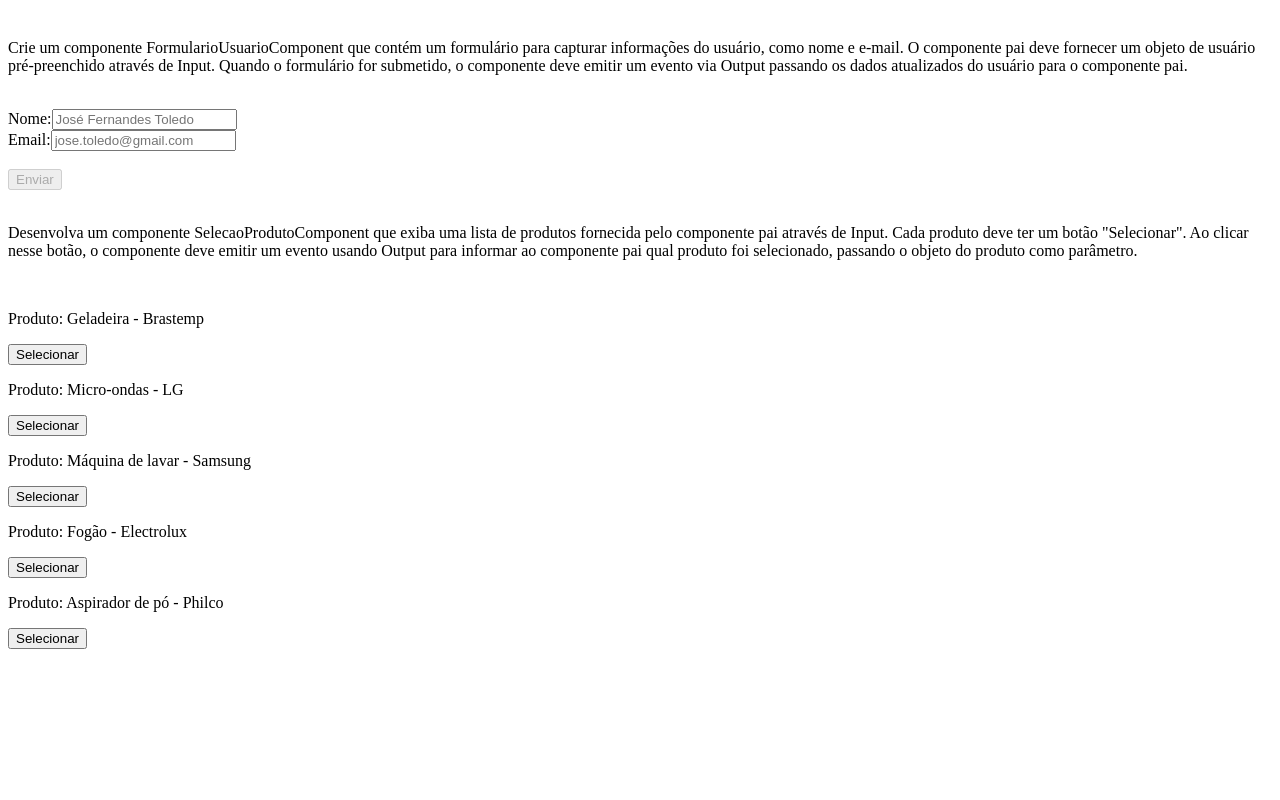
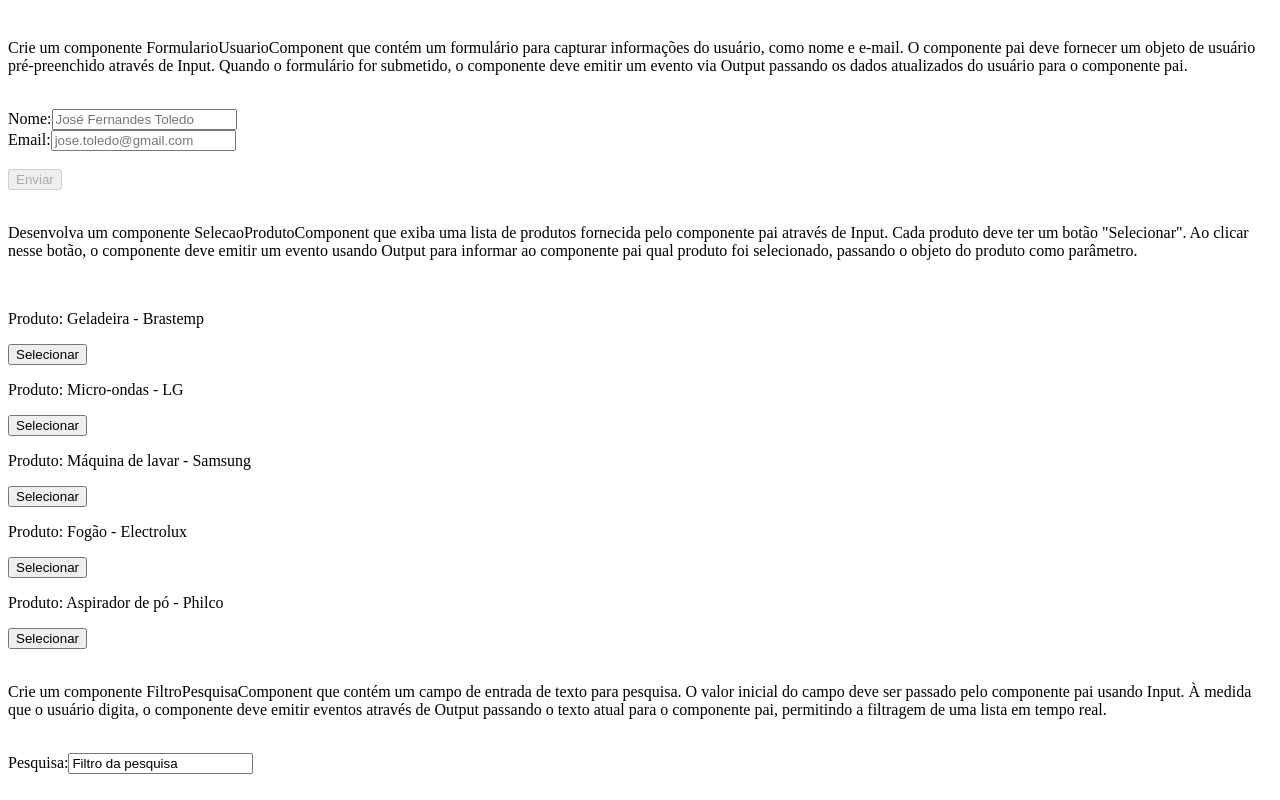
Before and after one commit to MarceloCabral98sp/angular-challenges, an Angular app: page / in a window 1280 px wide. Shown: the part 500-1300 px from the top of the page. Before the commit the page ends 1157 px from the top, so only its background shows below. Built offline with nearby package versions, Linux system fonts and the light colour scheme.

Commit message:
feat: exec 5

```diff
--- a/src/app/app.component.html
+++ b/src/app/app.component.html
@@ -19,3 +19,7 @@
 <br>
 
 <app-selecao-produto [listaProdutos]="listaProdutos" (produtoId)="onProdutoSelecionado($event)"></app-selecao-produto>
+
+<br>
+
+<app-filtro-pesquisa (filtragem)="onPesquisaFiltrada($event)" [filtroPesquisa]="filtroPesquisa"></app-filtro-pesquisa>
--- a/src/app/app.component.ts
+++ b/src/app/app.component.ts
@@ -29,6 +29,8 @@ export class AppComponent {
     { id: 5, nome: 'Aspirador de pó', marca: 'Philco' },
   ];
 
+  public filtroPesquisa = "Filtro da pesquisa";
+
   onValueEmitted(number: number) {
     this.initialValue = number;
   }
@@ -53,4 +55,9 @@ export class AppComponent {
       alert(`A tarefa "${produto.nome}" foi selecionado`);
     }
   }
+
+  onPesquisaFiltrada(evento: any) {
+    this.filtroPesquisa = evento;
+    console.log(this.filtroPesquisa)
+  }
 }
--- a/src/app/app.module.ts
+++ b/src/app/app.module.ts
@@ -9,6 +9,7 @@ import { ListaTarefasComponent } from './components/lista-tarefas/lista-tarefas.
 import { FormularioUsuarioComponent } from './components/formulario-usuario/formulario-usuario.component';
 import { ReactiveFormsModule } from '@angular/forms';
 import { SelecaoProdutoComponent } from './components/selecao-produto/selecao-produto.component';
+import { FiltroPesquisaComponent } from './components/filtro-pesquisa/filtro-pesquisa.component';
 
 @NgModule({
   declarations: [
@@ -17,7 +18,8 @@ import { SelecaoProdutoComponent } from './components/selecao-produto/selecao-pr
     ContadorComponent,
     ListaTarefasComponent,
     FormularioUsuarioComponent,
-    SelecaoProdutoComponent
+    SelecaoProdutoComponent,
+    FiltroPesquisaComponent
   ],
   imports: [
     BrowserModule,
--- /dev/null
+++ b/src/app/components/filtro-pesquisa/filtro-pesquisa.component.html
@@ -0,0 +1,11 @@
+<p>Crie um componente FiltroPesquisaComponent que contém um campo de entrada de texto para pesquisa. O valor inicial do campo deve ser passado pelo componente pai usando Input. À medida que o usuário digita, o componente deve emitir eventos através de Output passando o texto atual para o componente pai, permitindo a filtragem de uma lista em tempo real.</p>
+<br>
+<div>
+    <form [formGroup]="formulario">
+        <div>
+            <label for="pesquisa">Pesquisa:</label>
+            <input type="text" id="pesquisa" formControlName="pesquisa">
+        </div>
+        <br>
+    </form>
+</div>
--- /dev/null
+++ b/src/app/components/filtro-pesquisa/filtro-pesquisa.component.ts
@@ -0,0 +1,35 @@
+import { Component, EventEmitter, Input, OnInit, Output } from '@angular/core';
+import { FormBuilder, FormGroup, Validators } from '@angular/forms';
+
+@Component({
+  selector: 'app-filtro-pesquisa',
+  templateUrl: './filtro-pesquisa.component.html',
+  styleUrl: './filtro-pesquisa.component.css',
+})
+export class FiltroPesquisaComponent implements OnInit {
+  @Input()
+  filtroPesquisa!: string;
+
+  formulario!: FormGroup;
+
+  @Output()
+  filtragem = new EventEmitter<string>();
+
+  constructor(private fb: FormBuilder) {}
+
+  ngOnInit() {
+    this.createForm();
+
+    this.formulario.patchValue({ pesquisa: this.filtroPesquisa });
+
+    this.formulario.get('pesquisa')?.valueChanges.subscribe((valor: string) => {
+      this.filtragem.emit(valor);
+    })
+  }
+
+  createForm() {
+    this.formulario = this.fb.group({
+      pesquisa: ['', [Validators.required, Validators.minLength(3)]], // Agrupando validadores corretamente
+    });
+  }
+}
```
Also changed, not shown: src/app/components/filtro-pesquisa/filtro-pesquisa.component.css (added), 1 other file (tests, documents, lock files or other folders).
